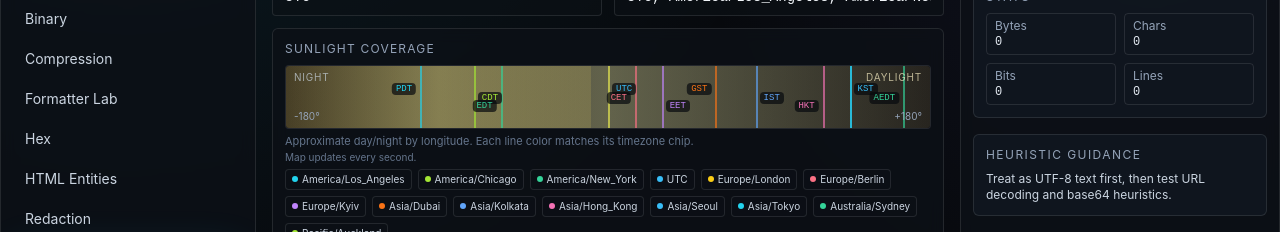
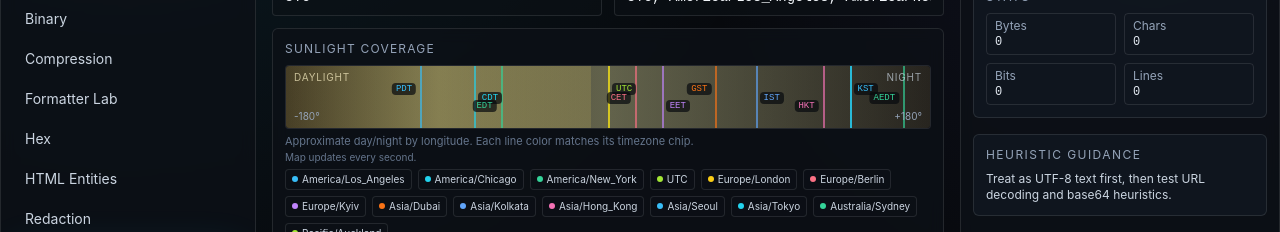
Before and after one commit to neuralnexus/hexyr, a React (Vite) app: page /tool/timezone in a window 1280 px wide. Shown: the part 213-445 px from the top of the page. Built offline with nearby package versions, Linux system fonts and the light colour scheme.

Commit message:
fix timezone sunlight map ordering and dynamic labels

```diff
--- a/src/app/features/timezone/TimezoneLabPage.tsx
+++ b/src/app/features/timezone/TimezoneLabPage.tsx
@@ -39,6 +39,14 @@ function parseOffsetHours(offset: string): number {
   if (!m) return 0;
   const sign = m[1] === '-' ? -1 : 1;
   return sign * (Number.parseInt(m[2], 10) + Number.parseInt(m[3], 10) / 60);
+}
+
+function isDayLongitude(lon: number, startLon: number, endLon: number): boolean {
+  const norm = ((lon + 540) % 360) - 180;
+  const s = ((startLon + 540) % 360) - 180;
+  const e = ((endLon + 540) % 360) - 180;
+  if (s <= e) return norm >= s && norm <= e;
+  return norm >= s || norm <= e;
 }
 
 function shortZoneLabel(zone: string, offset: string): string {
@@ -93,24 +101,32 @@ function SunCoverageMap({
 
   const markerPalette = ['#38bdf8', '#22d3ee', '#34d399', '#a3e635', '#facc15', '#fb7185', '#c084fc', '#f97316', '#60a5fa', '#f472b6'];
 
-  const markers = zones.map((zone, idx) => {
+  const markers = zones.map((zone) => {
     const lon = parseOffsetHours(zone.offset) * 15;
     return {
       zone: zone.zone,
       x: toX(lon),
-      color: markerPalette[idx % markerPalette.length],
+      lon,
       short: shortZoneLabel(zone.zone, zone.offset),
     };
-  });
+  }).sort((a, b) => a.x - b.x)
+    .map((marker, idx) => ({
+      ...marker,
+      color: markerPalette[idx % markerPalette.length],
+    }));
 
   const labelMarkers = markers
-    .sort((a, b) => a.x - b.x)
     .filter((marker, idx, arr) => idx === 0 || marker.x - arr[idx - 1].x >= 4)
     .map((marker, idx) => ({
       ...marker,
       side: idx % 2 === 0 ? -1 : 1,
       row: idx % 3,
     }));
+
+  const leftIsDay = isDayLongitude(-135, startLon, endLon);
+  const rightIsDay = isDayLongitude(135, startLon, endLon);
+  const leftLabel = leftIsDay ? 'Daylight' : 'Night';
+  const rightLabel = rightIsDay ? 'Daylight' : 'Night';
 
   return (
     <div className="glass rounded-md p-3">
@@ -151,8 +167,8 @@ function SunCoverageMap({
             </div>
           ))}
         </div>
-        <div className="absolute left-2 top-1 text-[10px] uppercase tracking-[0.08em] text-slate-300/70">Night</div>
-        <div className="absolute right-2 top-1 text-[10px] uppercase tracking-[0.08em] text-amber-100/70">Daylight</div>
+        <div className={`absolute left-2 top-1 text-[10px] uppercase tracking-[0.08em] ${leftIsDay ? 'text-amber-100/70' : 'text-slate-300/70'}`}>{leftLabel}</div>
+        <div className={`absolute right-2 top-1 text-[10px] uppercase tracking-[0.08em] ${rightIsDay ? 'text-amber-100/70' : 'text-slate-300/70'}`}>{rightLabel}</div>
         <div className="absolute left-2 bottom-1 text-[10px] text-slate-400">-180°</div>
         <div className="absolute right-2 bottom-1 text-[10px] text-slate-400">+180°</div>
       </div>
```
